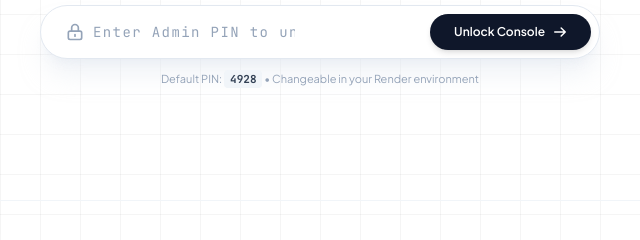
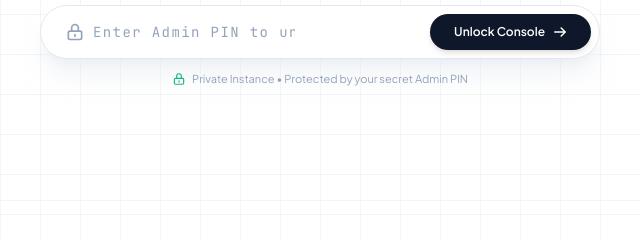
Before and after one commit to Littleboyhk/WAKeep, a website: page public/index.html in a window 1280 px wide. Shown: the part 386-626 px from the top of the page, 320-960 px from the left. Drawn offline with nearby package versions, Linux system fonts and the light colour scheme.

Commit message:
security: remove public PIN display from UI and clarify private single-tenant architecture in docs

```diff
--- a/public/index.html
+++ b/public/index.html
@@ -241,8 +241,11 @@
 
       <div id="heroPinError" class="text-xs text-rose-500 text-center mt-2 font-medium hidden"></div>
 
-      <p class="text-center text-[11px] text-slate-400 dark:text-slate-500 mt-3">
-        Default PIN: <code class="px-1.5 py-0.5 rounded bg-slate-100 dark:bg-slate-800 font-mono text-slate-700 dark:text-slate-300 font-bold">4928</code> &bull; Changeable in your Render environment
+      <p class="text-center text-[11px] text-slate-400 dark:text-slate-500 mt-3 flex items-center justify-center gap-1.5">
+        <svg class="w-3.5 h-3.5 text-emerald-500 shrink-0" fill="none" stroke="currentColor" viewBox="0 0 24 24">
+          <path stroke-linecap="round" stroke-linejoin="round" stroke-width="2" d="M12 15v2m-6 4h12a2 2 0 002-2v-6a2 2 0 00-2-2H6a2 2 0 00-2 2v6a2 2 0 002 2zm10-10V7a4 4 0 00-8 0v4h8z" />
+        </svg>
+        <span>Private Instance &bull; Protected by your secret Admin PIN</span>
       </p>
     </div>
 
```
Also changed, not shown: README.md.
